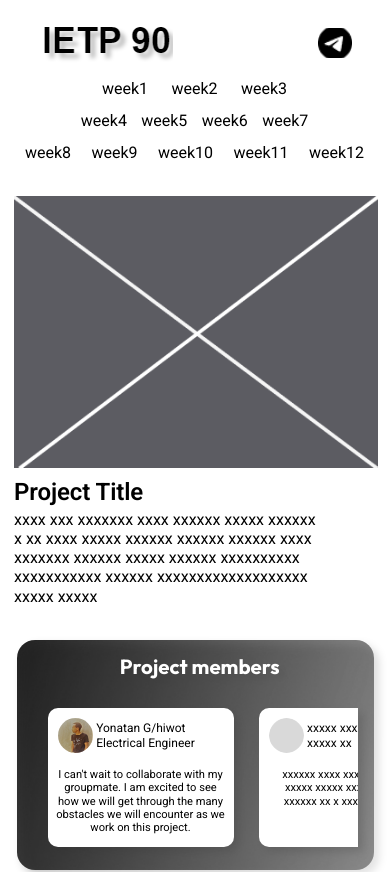
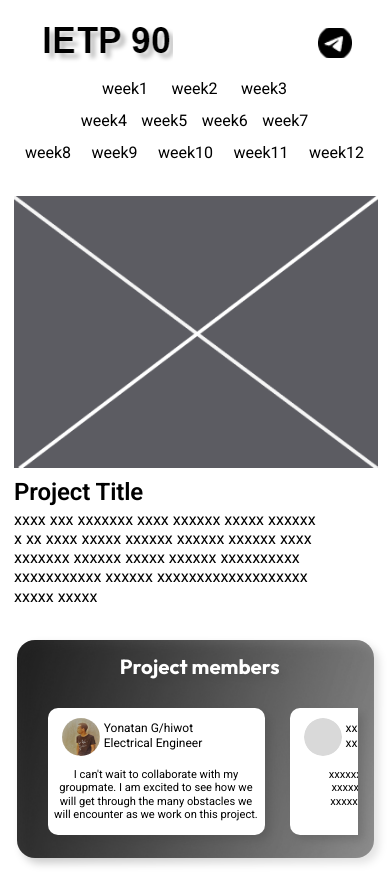
Before and after one commit to Ietp-Project/ietp, a plain HTML site: page index.html in a window 390 px wide. Shown: the top 872 px of the page. Drawn offline with nearby package versions, Linux system fonts and the light colour scheme.

Commit message:
card width

```diff
--- a/style.css
+++ b/style.css
@@ -746,7 +746,7 @@
       flex-direction: column;
       background-color: white;
       border-radius: 10px 10px 10px 10px;
-      min-width: 60.14%;
+      min-width: 70.14%;
       min-height: 120px;
       position: relative;
       margin: 12px 7.86% 0px 0%;
@@ -769,15 +769,15 @@
     }
 
     .icon {
-      width: 35px;
-      height: 35px;
+      width: 38px;
+      height: 38px;
       vertical-align: top;
       -o-object-fit: contain;
       -o-object-position: center top;
       object-position: center top;
       position: absolute;
       top: -3px;
-      left: -38px;
+      left: -42px;
       border-radius: 50%;
     }
 
@@ -802,7 +802,7 @@
       letter-spacing: 0px;
       position: relative;
       min-width: 56px;
-
+      margin: 0px 34px 0px 0px;
     }
 
     .highlights12 {
```
